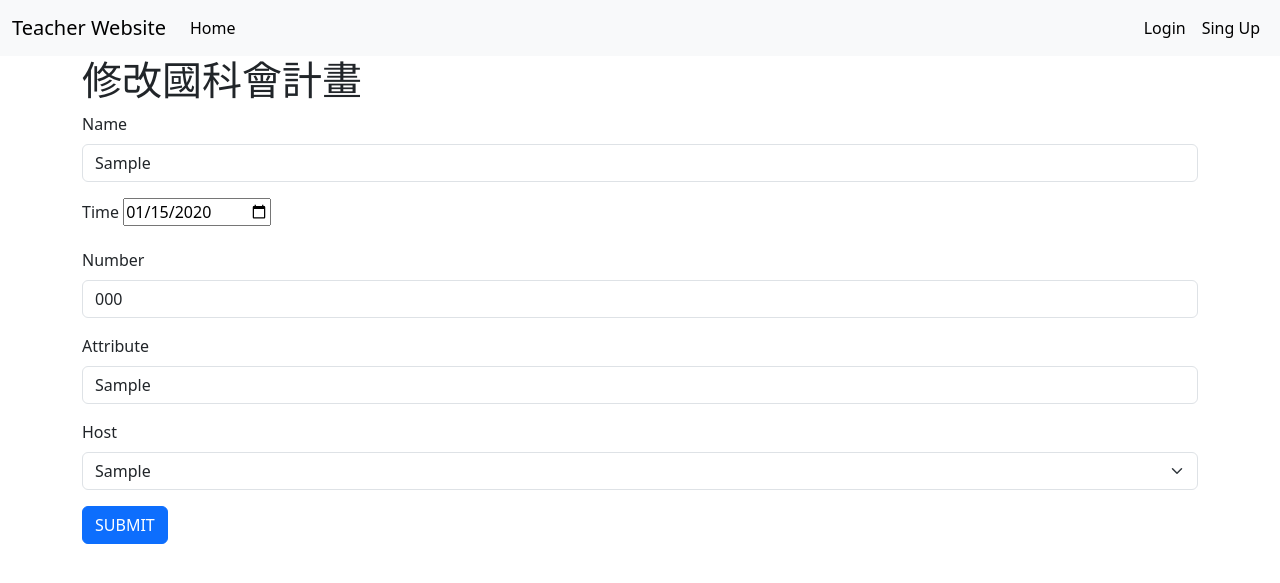
After one commit to whoami13579/database_final_project, a Flask app: page /teacher/1/modify-national-project/1 in a window 1280 px wide. The commit adds this page. Shown: the top 583 px of the page. Run offline with Flask 3, Linux system fonts and the light colour scheme; a user stored in the database is signed in; tables that the repository leaves empty hold one stand-in row (values such as "Sample post").

Commit message:
modify/delete function to national project

```diff
--- a/website/models.py
+++ b/website/models.py
@@ -506,6 +506,9 @@ class NationalProject(db.Model):
     def __repr__(self):
         return f"id: {self.national_project_id}, name: {self.name}, time: {self.time}, number: {self.number}, attribute: {self.attribute}, host: {self.host}, teacher_id: {self.teacher_id}"
 
+    def to_dict(self):
+        return {field.name:getattr(self, field.name) for field in self.__table__.c}
+
 
 # university_industry_cooperation_projects
 class UniversityProject(db.Model):
--- /dev/null
+++ b/website/templates/modify_national_project.html
@@ -0,0 +1,46 @@
+{% extends "base.html" %}
+{% block title %}修改國科會計畫{% endblock %}
+{% block content %}
+<form method="POST">
+    <h1 align="left">修改國科會計畫</h1>
+      <div class="mb-3">
+        <label for="name" class="form-label">Name</label>
+        {% if artical_to_mod["name"] %}
+        <input value={{artical_to_mod['name']}} type="text" id="name" name="name" class="form-control" placeholder="Enter Name" required>
+        {% endif %}
+      </div>
+      <div class="mb-3">
+        <label for="time" class="form-label">Time</label>
+        {% if artical_to_mod["time"] %}
+        <input value={{artical_to_mod['time']}} type="date" id="time" name="time" required>
+        {% endif %}
+      </div>
+      <div class="mb-3">
+        <label for="number" class="form-label">Number</label>
+        {% if artical_to_mod["number"] %}
+        <input value={{artical_to_mod['number']}} type="text" id="number" name="number" class="form-control" placeholder="Enter Number" required>
+        {% endif %}
+      </div>
+      <div class="mb-3">
+        <label for="attribute" class="form-label">Attribute</label>
+        {% if artical_to_mod["attribute"] %}
+        <input value={{artical_to_mod['attribute']}} type="text" id="attribute" name="attribute" class="form-control" placeholder="Enter Attribute" required>
+        {% endif %}
+      </div>
+      <div class="mb-3">
+        <label for="host" class="form-label">Host</label>
+        <select id="host" name="host" class="form-select" required>
+            {% if artical_to_mod["host"] %}
+                <option value={{artical_to_mod['host']}}>{{artical_to_mod['host']}}</option>
+            {% else %}
+                <option value="" disabled selected>職位名稱</option>
+            {% endif %}
+            <option value="主持人">主持人</option>
+            <option value="共同主持人">共同主持人</option>
+            <option value="協同主持人">協同主持人</option>
+        </select>
+      </div>
+      <button type="submit" class="btn btn-primary">SUBMIT</button>
+  </form>
+  <br>
+{% endblock %}
--- a/website/templates/teacher.html
+++ b/website/templates/teacher.html
@@ -190,6 +190,12 @@
             <div class="accordion-body">
                 {% for i in teacher.national_projects %}
                 <a>{{i.name}}, {{i.time}}, {{i.number}}, {{i.attribute}}, {{i.host}}</a>
+                {% if user.teacher_id == teacher.teacher_id %}
+                  <a href="/teacher/{{user.teacher_id}}/modify-national-project/{{i.national_project_id}}" class="add-class-btn">修改</a>
+                  <form action="/teacher/{{user.teacher_id}}/delete-national-project/{{i.national_project_id}}" onsubmit="return confirm('Do you really want to delete national project: {{ i.name }}')" method="post">
+                    <button type="submit" class="add-class-btn">刪除</button>
+                  </form>
+                {% endif %}
                 <br>
                 <br>
                 {% endfor %}
--- a/website/views.py
+++ b/website/views.py
@@ -368,6 +368,7 @@ def add_book_chapter():
             return redirect(url_for("views.teacher", teacher_id=current_user.get_id()))
     return render_template("add_book_chapter.html", user=current_user)
 
+
 # Modification Part
 @views.route("/teacher/<teacher_id>/modify-journal-artical/<journal_artical_id>", methods=["GET", "POST"])
 @login_required
@@ -394,6 +395,7 @@ def modify_journal_artical(teacher_id, journal_artical_id):
 @views.route("/teacher/<teacher_id>/modify-proceeding-artical/<proceeding_artical_id>", methods=["GET", "POST"])
 @login_required
 def modify_proceeding_artical(teacher_id, proceeding_artical_id):
+    # If user wants to modify
     if request.method == "GET":
         artical = db.session.query(ProceedingArtical).filter_by(proceeding_artical_id=proceeding_artical_id).first()
         artical_to_mod = artical.to_dict()
@@ -416,6 +418,7 @@ def modify_proceeding_artical(teacher_id, proceeding_artical_id):
 @views.route("/teacher/<teacher_id>/modify-book-report/<book_report_id>", methods=["GET", "POST"])
 @login_required
 def modify_book_report(teacher_id, book_report_id):
+    # If user wants to modify
     if request.method == "GET":
         artical = db.session.query(BookReport).filter_by(book_report_id=book_report_id).first()
         artical_to_mod = artical.to_dict()
@@ -432,6 +435,28 @@ def modify_book_report(teacher_id, book_report_id):
 
         db.session.commit()
         flash("Modify Book Report", category="success")
+        return redirect(url_for("views.teacher", teacher_id=current_user.get_id()))
+
+@views.route("/teacher/<teacher_id>/modify-national-project/<national_project_id>", methods=["GET", "POST"])
+@login_required
+def modify_national_project(teacher_id, national_project_id):
+    # If user wants to modify
+    if request.method == "GET":
+        artical = db.session.query(NationalProject).filter_by(national_project_id=national_project_id).first()
+        artical_to_mod = artical.to_dict()
+
+        return render_template("modify_national_project.html", user=current_user.get_id(), artical_to_mod=artical_to_mod)
+    # Else if user submit the modify
+    else:
+        submission = request.form.to_dict()
+        time = submission["time"]
+        date_format = "%Y-%m-%d"
+        submission["time"] = datetime.strptime(time, date_format).date()
+        artical = db.session.query(NationalProject).filter_by(national_project_id=national_project_id)
+        artical.update(submission)
+
+        db.session.commit()
+        flash("Modify National Project", category="success")
         return redirect(url_for("views.teacher", teacher_id=current_user.get_id()))
 
 
@@ -461,6 +486,17 @@ def delete_book_report(teacher_id, book_report_id):
     db.session.delete(artical)
     db.session.commit()
     flash("Delete Book Report", category="success")
+    return redirect(url_for("views.teacher", teacher_id=current_user.get_id()))
+
+@views.route("/teacher/<teacher_id>/delete-national-project/<national_project_id>", methods=["GET", "POST"])
+@login_required
+def delete_national_project(teacher_id, national_project_id):
+    artical = db.session.query(NationalProject).filter_by(national_project_id=national_project_id).first()
+    db.session.delete(artical)
+    db.session.commit()
+    flash("Delete National Project", category="success")
+    return redirect(url_for("views.teacher", teacher_id=current_user.get_id()))
+
 
 # Edit introduction
 @views.route("/teacher/<teacher_id>/edit-introduction", methods=["GET", "POST"])
```
